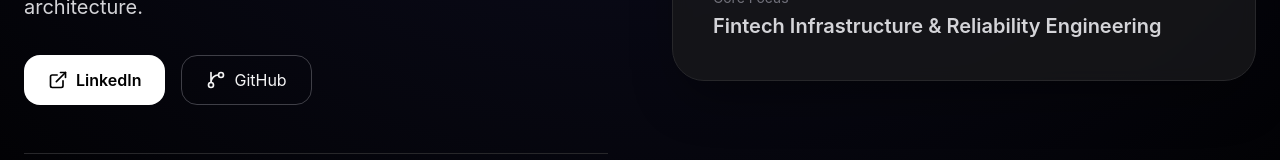
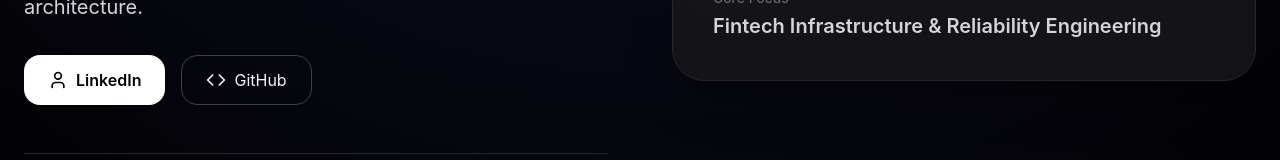
Before and after one commit to shahriyear/portfolio, a React app: page / in a window 1280 px wide. Shown: the part 599-759 px from the top of the page. Built offline with nearby package versions, Linux system fonts and the light colour scheme; the HTML template or start-up script is replaced by a standard one.

Commit message:
icon fixed

```diff
--- a/src/App.jsx
+++ b/src/App.jsx
@@ -1,8 +1,9 @@
 import { motion } from "framer-motion";
 import { useState } from "react";
 import {
-  GitBranch,
+  Code,
   Copy,
+  User,
   ExternalLink,
   Mail,
   Phone,
@@ -93,7 +94,7 @@ export default function Portfolio() {
                 target="_blank"
                 className="inline-flex items-center gap-2 px-6 py-3 rounded-2xl bg-white text-black font-semibold hover:opacity-90 transition"
               >
-                <ExternalLink className="w-5 h-5" />
+                <User className="w-5 h-5" />
                 LinkedIn
               </a>
 
@@ -102,7 +103,7 @@ export default function Portfolio() {
                 target="_blank"
                 className="inline-flex items-center gap-2 px-6 py-3 rounded-2xl border border-zinc-700 hover:border-zinc-500 transition"
               >
-                <GitBranch className="w-5 h-5" />
+                <Code className="w-5 h-5" />
                 GitHub
               </a>
             </div>
```
